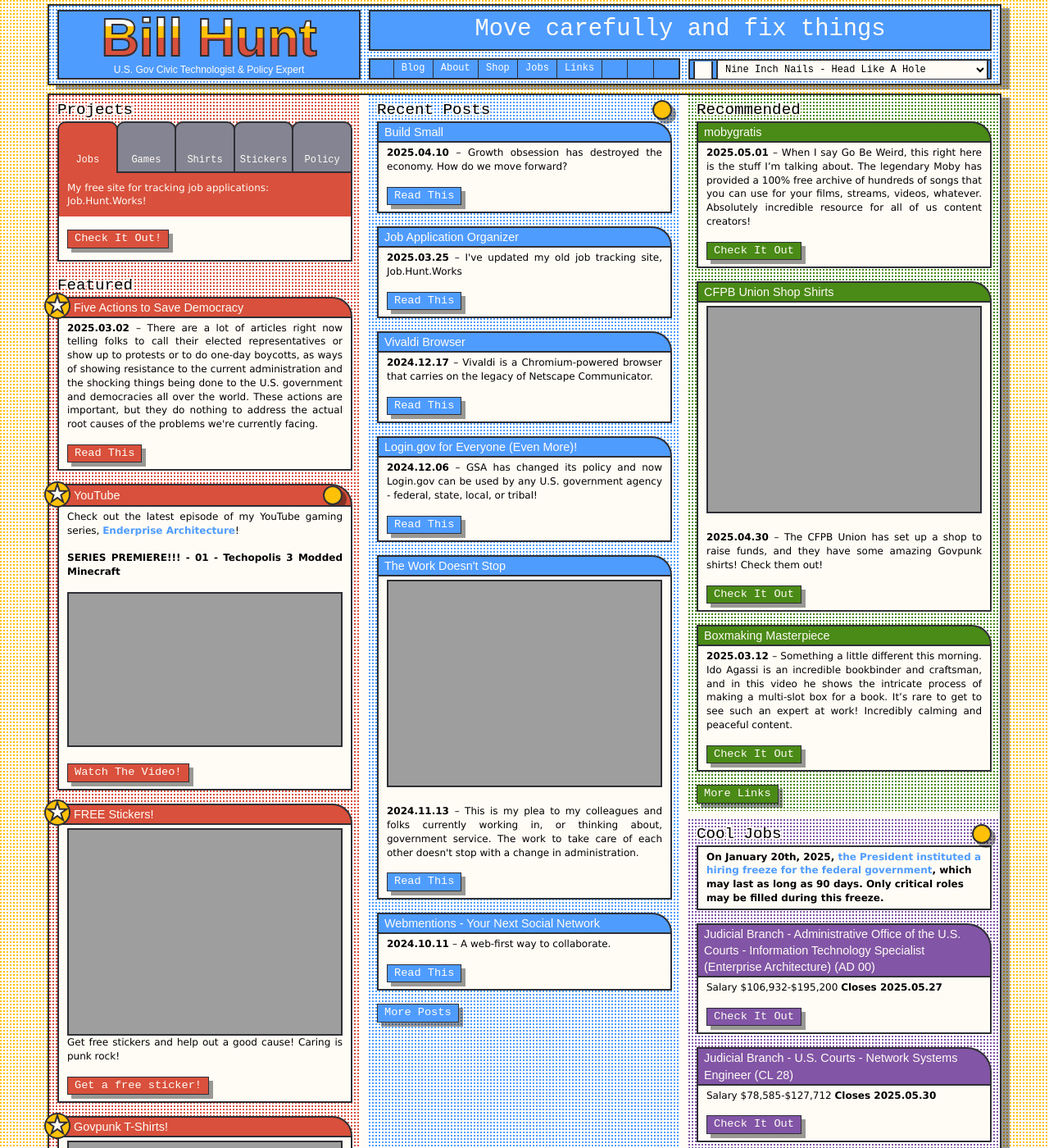
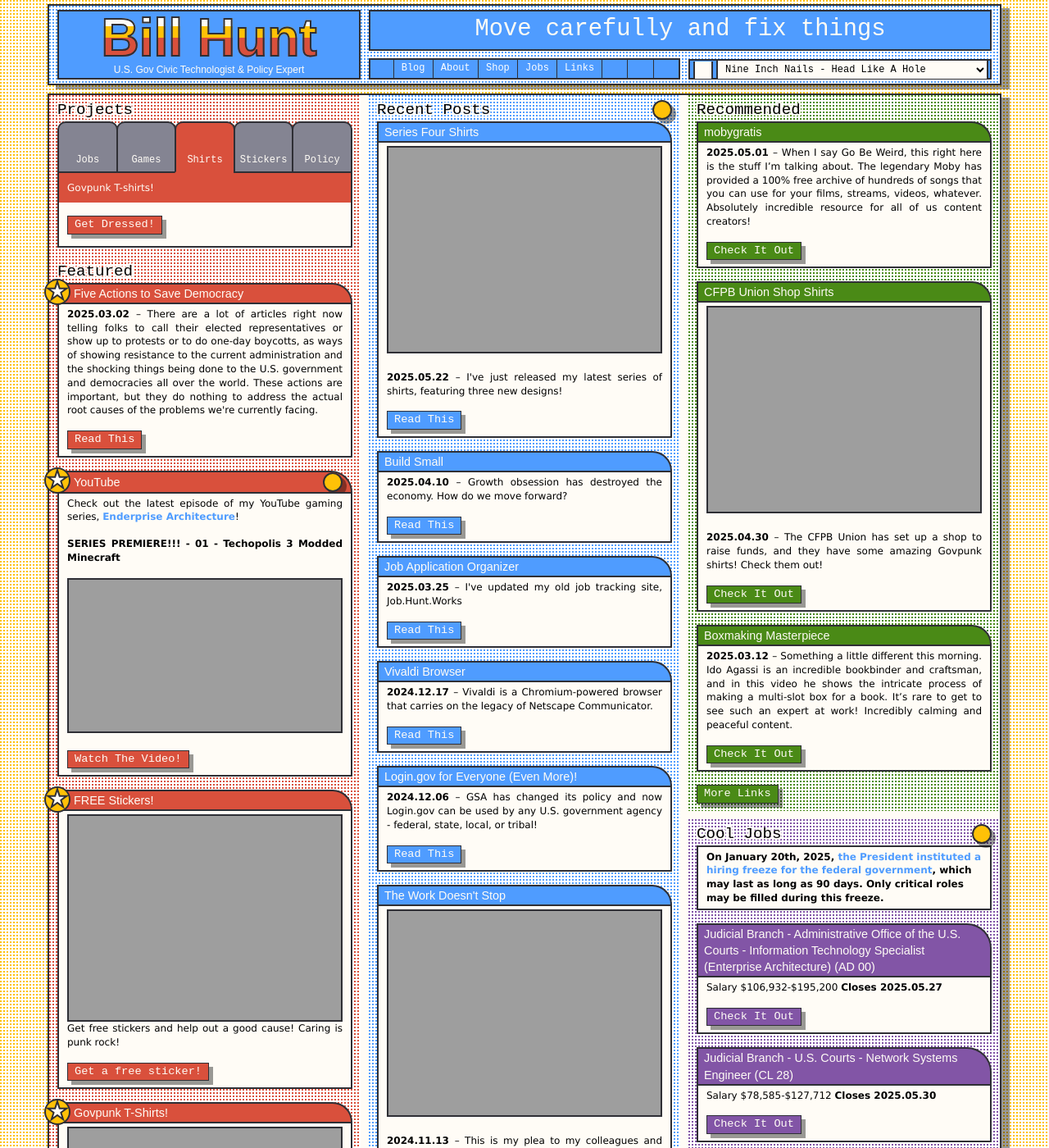
Before and after one commit to krusynth/billhunt.dev, a Jekyll site: the page built from index.md, in a window 1280 px wide and 1400 px high. Shown: the whole window at 82% size. Built offline with Jekyll 4.4.1, drawn with Linux system fonts in a browser that asks for light colours; some web fonts are replaced; grey boxes are pictures that could not be loaded.

Commit message:
Add new shirts to shop.

```diff
--- a/_layouts/home.html
+++ b/_layouts/home.html
@@ -8,7 +8,7 @@
     <h2 class="section-title">Projects</h2>
     <div class="post-multiple project-tabs">
       <ul class="tabgroup" data-target="projects">
-        <li class="tab active">
+        <li class="tab">
           <a href="#jobs">
             <span class="icon fal fa-suitcase"></span>
             <span class="tab-title">Jobs</span>
@@ -20,7 +20,7 @@
             <span class="tab-title">Games</span>
           </a>
         </li>
-        <li class="tab">
+        <li class="tab active">
           <a href="#shirts">
             <span class="icon fal fa-shirt"></span>
             <span class="tab-title">Shirts</span>
@@ -46,7 +46,7 @@
         </li>
       </ul>
       <section id="projects" class="tab-target-container">
-        <article class="tab-target active" id="jobs">
+        <article class="tab-target" id="jobs">
           <p>
             My free site for tracking job applications: Job.Hunt.Works!
           </p>
@@ -58,7 +58,7 @@
           </p>
           <a class="btn" href="https://www.youtube.com/channel/UCSL7BIdwgBEZ09BpD9xPPYQ">Watch Now!</a>
         </article>
-        <article class="tab-target" id="shirts">
+        <article class="tab-target active" id="shirts">
           <p>
             Govpunk T-shirts!
           </p>
--- /dev/null
+++ b/_posts/2025-05-22-series-four-shirts.md
@@ -0,0 +1,20 @@
+---
+title: "Series Four Shirts"
+author: Bill Hunt
+type: post
+date: 2025-05-22-T14:10:28-0400
+permalink: /blog/2025/05/22/series-four-shirts/
+image: /uploads/2025/05/HereToHelp.jpg
+layout: post
+excerpt: "I've just released my latest series of shirts, featuring three new designs!"
+---
+
+I've just released my latest series of shirts, featuring three new designs:
+
+* I'm From The Government And I'm Here To Help
+* That's A Problem for Next Fiscal Year
+* Unfunded Mandate
+
+[Check 'Em Out!](/shop){:.btn}
+
+[![I'm From The Government And I'm Here To Help](https://billhunt.dev/uploads/2025/05/HereToHelp.jpg)](/shop)
--- a/shop.md
+++ b/shop.md
@@ -8,7 +8,7 @@
 image: https://billhunt.dev/uploads/2022/09/tshirts.jpg
 ---
 
-Update 2024.05.08: The brand-new **SERIES THREE** designs have been added to the shop, just in time for the 10th anniversary of the DATA Act!!! All of my designs now come in t-shirt, long-sleeve, and hoodie versions, and plus-size options are available as well! They also come in a range of delightful colors!
+Update 2025.05.22: The brand-new **SERIES FOUR** designs have been added to the shop!!! All of my designs now come in t-shirt, long-sleeve, and hoodie versions, and plus-size options are available as well! They also come in a range of delightful colors!
 
 Please note: I do not make any profit off of these items. All CafePress items such as shirts are sold at cost. I accept donations for the stickers I mail out personally, and anything beyond my costs is donated to charity. The best way to support my work is to tell people about it!
 
```
Also changed, not shown: _data/shop.yml (+15 -0 lines).
